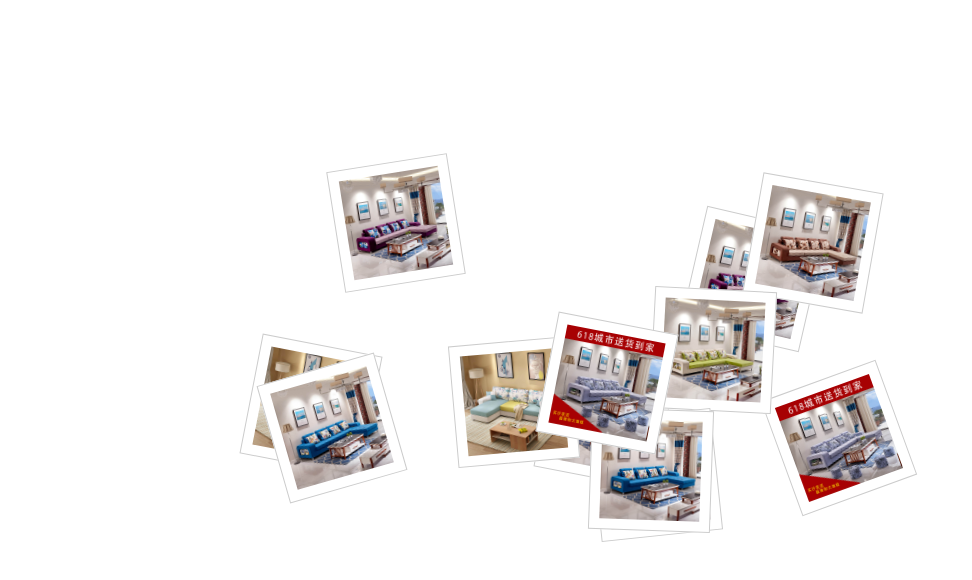
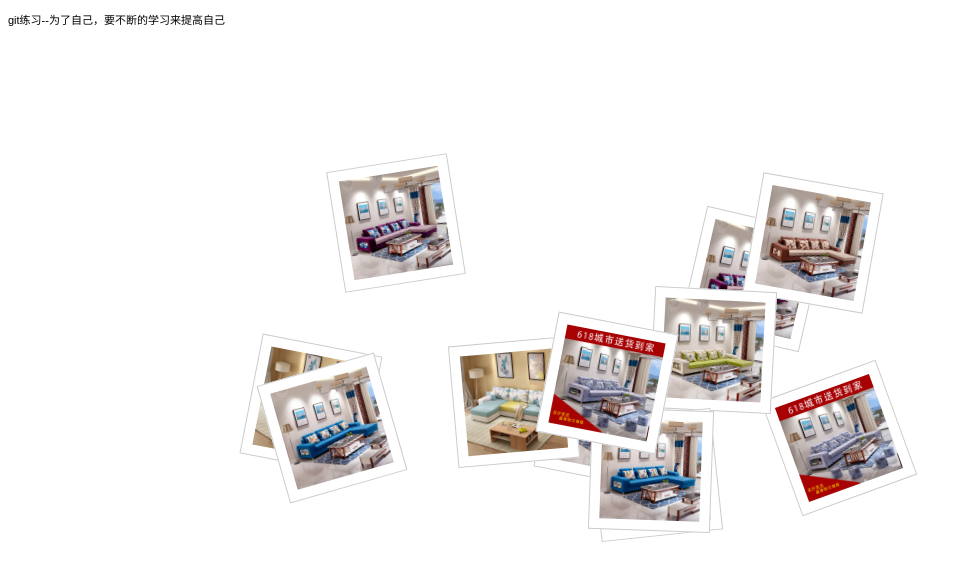
Before and after one commit to existence008/2017-7-27, a plain HTML site: page index.html in a window 1280 px wide. Shown: the whole page, without its empty margins (0-972 px from the left). Drawn offline with Linux system fonts and the light colour scheme.

Commit message:
添加了一段文字

```diff
--- a/index.html
+++ b/index.html
@@ -17,6 +17,6 @@ ul.imgBox, ul.imgBox li {display:block; list-style:none; padding:0; margin:0; }
 	<div class="warp">
 		<ul class="imgBox"></ul>
 	</div>
-
+	<p>git练习--为了自己，要不断的学习来提高自己</p>
 </body>
 </html>
```
